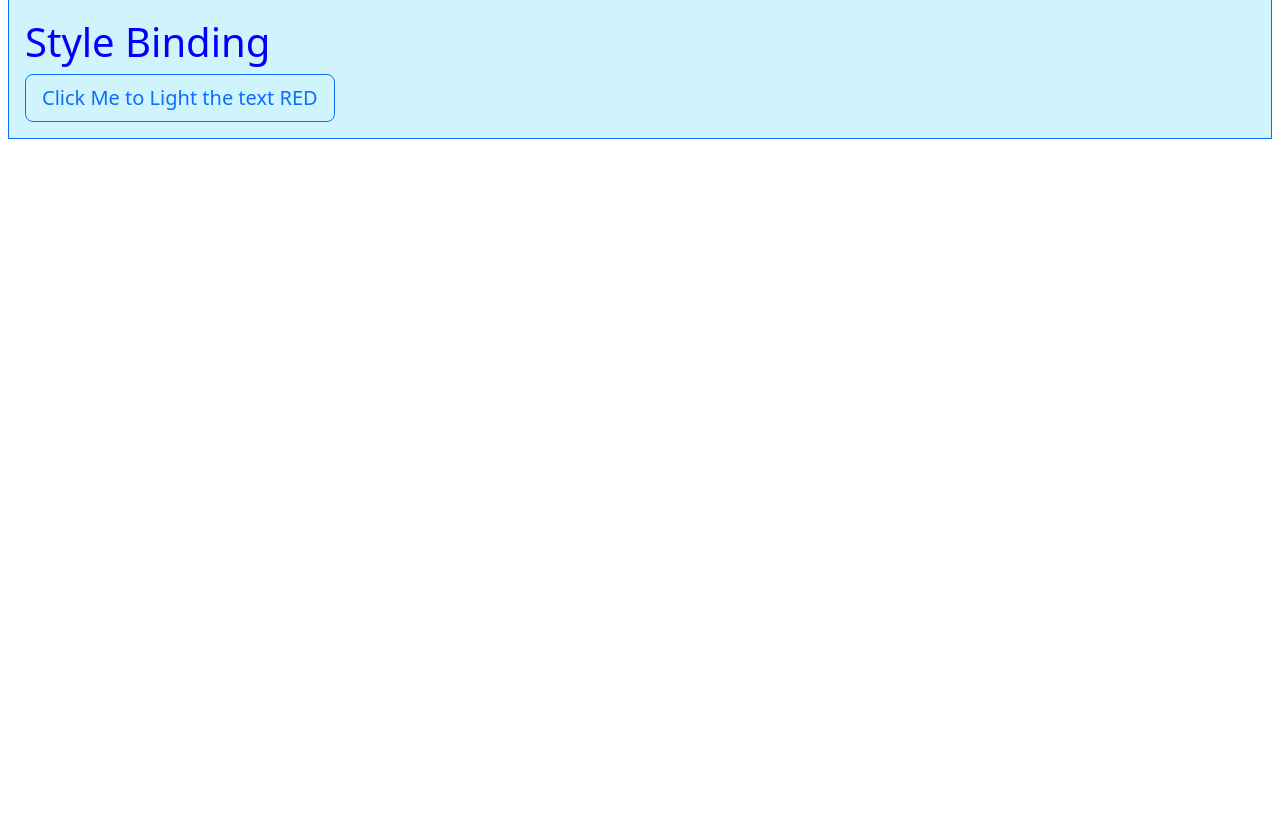
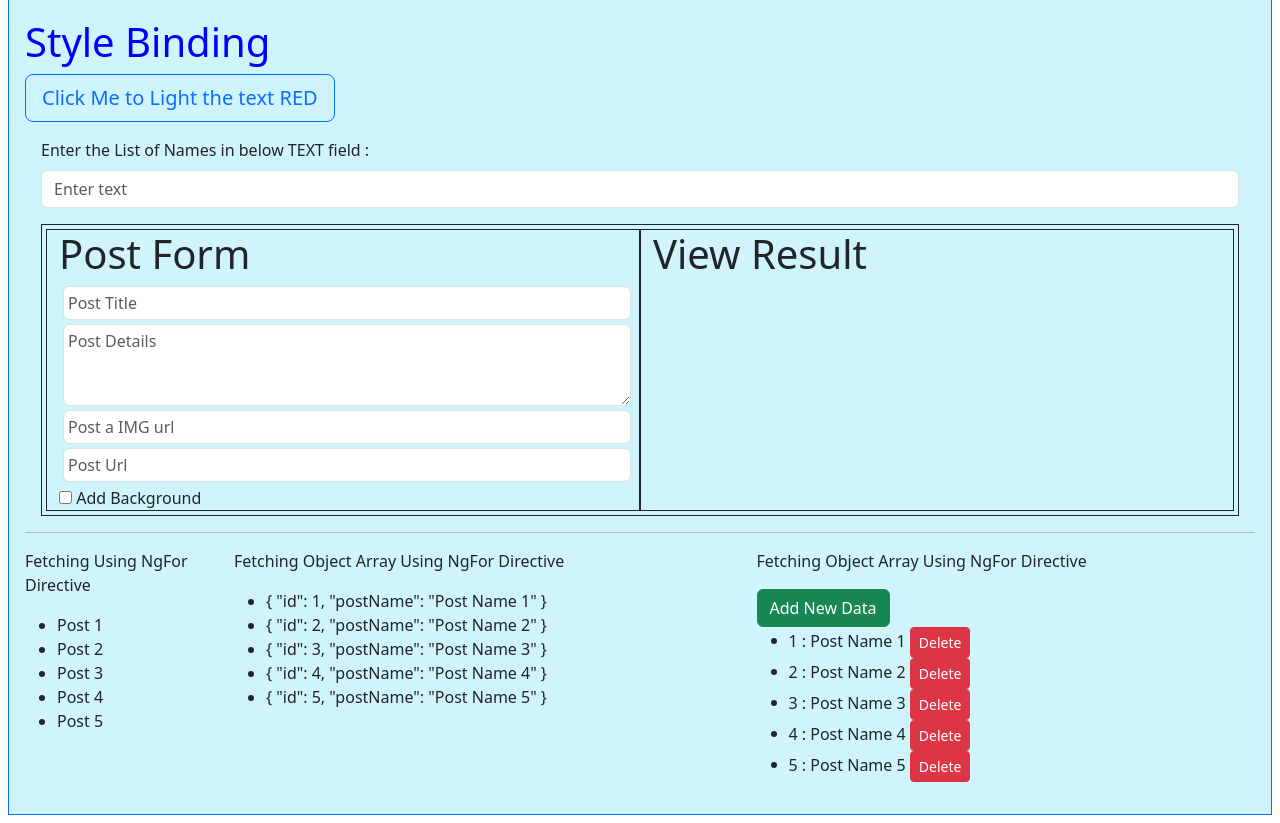
Before and after one commit to shameedshamee/weGrow.github.io, an Angular app: page / in a window 1280 px wide. Shown: the part 600-1423 px from the top of the page. Before the commit the page ends 800 px from the top, so only its background shows below. Built offline with nearby package versions, Linux system fonts and the light colour scheme.

Commit message:
New Changes on 13-06-2024

```diff
--- a/angular.json
+++ b/angular.json
@@ -102,5 +102,7 @@
   },
   "cli": {
     "analytics": false
+
+
   }
 }
--- a/src/app/practice-block/practice-block.component.css
+++ b/src/app/practice-block/practice-block.component.css
@@ -1,3 +1,8 @@
 .text-red{
     color: red;
 }
+
+.add-background{
+    background-color: yellow;
+    padding: 10px;
+}
--- a/src/app/practice-block/practice-block.component.html
+++ b/src/app/practice-block/practice-block.component.html
@@ -11,11 +11,86 @@
      <p [class.text-red] = "bool">Class Binding Demo</p>
      <!-- Style Binding you need to learn HTML DOM style object -->
      <h1 [style.color] = "bool? 'red' : 'blue' "> Style Binding </h1>
-     <!-- Event Binding -->
+     <!-- Event Binding - Instead adding Onclick event all js thing we can easly bind it with ()  -->
      <button (click)="buttonClick()" class="btn btn-outline-primary btn-lg btn-block"> Click Me to Light the text RED</button>
+     <!-- Event Filtering adding the specific event -->
+     <div class="m-3 ">
+        <label for="basicInput" class="form-label ">Enter the List of Names in below TEXT field : </label>
+        <input type="text" (keyup.enter) = "onKeyup(username.value,username)" #username class="form-control" id="basicInput" placeholder="Enter text">
+     </div>
+     <!-- Template Binding - (keyup.enter) = "onKeyup(username.value,username)" #username -->
+     <div *ngFor="let user of usernames; let i = index" class="alert alert-info d-flex justify-content-between align-items-center">
+        {{ user }}
+        <button class="btn btn-danger btn-sm" (click)="deleteUsername(i)">Delete</button>
+
+      </div>
+        <!-- Two way data binding
+
+         One-Way sdata Binding = Can only bind data component to view
+         -  String Interpolation - {{title}}
+         -  Property Binding - [src]
+         -  Class Binding - [Class.text-red]
+         -  Style Binding - [style.backgroundColor]
+
+         Two-way Binding - [(ngModel)]
+
+
+      -->
+      <div class="border row m-3 p-1 border-dark">
+         <div class="col-6 border border-dark">
+            <h1> Post Form</h1>
+            <input type="text" placeholder="Post Title" class="form-control m-1 p-1" [(ngModel)]="postTitle">
+            <textarea rows="3" placeholder="Post Details" class="form-control m-1 p-1"  [(ngModel)]="postDetails"></textarea>
+            <input type="text" placeholder="Post a IMG url" class="form-control m-1 p-1" [(ngModel)]="imageURL" >
+            <input type="text" placeholder="Post Url" class="form-control m-1 p-1"  [(ngModel)]="postURL" >
+            <input type="checkbox" [(ngModel)]="addBackground"> Add Background
+         </div>
+         <div class="col-6 border-dark border">
+            <h1>View Result</h1>
+            <h1 style="color: red;"><span [class.add-background]="addBackground">{{postTitle}}</span></h1>
+            <p> {{postDetails}}</p>
+            <img [src]="imageURL" alt="" width="50%">
+            <a [href]="postURL" target="_blank" [style.display]=" postURL ? 'block' : 'none'"> More Details</a>
+         </div>
+      </div>
+      <hr>
+      <!-- NgFor Directive
+               -we use ngfor diretive to render an array inside the View
+               - Ngfor Directive is a structural Directive.
+               - with Ngfor Directive we can Manipulate the DOM
+         -->
+      <div class="row">
+         <div class="col-2">
+            <p>Fetching Using NgFor Directive</p>
+            <ul>
+               <li *ngFor="let post of postArray"> {{ post }}</li>
+            </ul>
+         </div>
+         <div class="col-5">
+            <p>Fetching Object Array Using NgFor Directive</p>
+            <div class="" *ngIf="objArray.length > 0 ; else noData">
+               <ul>
+                  <li *ngFor="let post of objArray"> {{ post | json }}</li>
+               </ul>
+            </div>
+            <ng-template #noData>
+               <div class=""  >
+                  <p style="color: red;">There is no Data to fetch...</p>
+               </div>
+            </ng-template>
+
+         </div>
+         <div class="col-5">
+            <p>Fetching Object Array Using NgFor Directive</p>
+            <button (click)="addNew()" class="btn btn-success"> Add New Data</button>
+            <ul>
+               <li *ngFor="let post of objArray; let i = index"> {{ post.id }} : {{post.postName }}
+               <button class="btn btn-danger btn-sm" (click)="onDelete(i)">Delete</button></li>
+            </ul>
+         </div>
 
 
 
+      </div>
     </div>
-
 </div>
--- a/src/app/practice-block/practice-block.component.ts
+++ b/src/app/practice-block/practice-block.component.ts
@@ -1,9 +1,16 @@
 import { Component } from '@angular/core';
+import { CommonModule } from '@angular/common';
+import { FormsModule } from '@angular/forms'
+
+// interface Post {
+//   id: number;
+//   postName: string;
+// }
 
 @Component({
   selector: 'app-practice-block',
   standalone: true,
-  imports: [],
+  imports: [CommonModule, FormsModule],
   templateUrl: './practice-block.component.html',
   styleUrl: './practice-block.component.css'
 })
@@ -11,9 +18,59 @@ export class PracticeBlockComponent {
   message: string = "Message From Typestript Component File"
   imgUrl: string = 'https://logowik.com/content/uploads/images/angular-new6082.logowik.com.webp'
 
+  postTitle!: string;
+  postDetails!: string;
+  imageURL!: string;
+  postURL!: string;
+  addBackground!: boolean;
+
   bool:boolean = false;
   buttonClick(){
     this.bool = !this.bool;
     // console.log(this.bool);
   }
+
+  // onKeyup(username: any){
+  //   console.log(username)
+  // }
+  usernames: string[] = [];
+
+  // onKeyup(username: string): void {
+  //   if (username.trim()) {
+  //     this.usernames.push(username.trim());
+  //   }
+  // }
+
+  onKeyup(username: string, inputElement: HTMLInputElement): void {
+    if (username.trim()) {
+      this.usernames.push(username.trim());
+      inputElement.value = ''; // Clear the input field after adding the username
+    }
+  }
+
+  deleteUsername(index: number): void {
+    this.usernames.splice(index, 1);
+  }
+
+  postArray:Array<string> = ['Post 1','Post 2','Post 3','Post 4','Post 5'];
+
+  objArray:Array<any> = [
+    { id: 1, postName: 'Post Name 1'},
+    { id: 2, postName: 'Post Name 2'},
+    { id: 3, postName: 'Post Name 3'},
+    { id: 4, postName: 'Post Name 4'},
+    { id: 5, postName: 'Post Name 5'},
+  ]
+
+  addNew(){
+    this.objArray.push({ id: 6, postName: 'Post Name 6'});
+  }
+  // // onDelete(post: Post): void {
+  //   // let index =this.objArray.indexOf(post);
+  //   this.objArray.splice(index, 1);
+  // }
+  onDelete(index: number): void {
+    // let index =this.objArray.indexOf(post);
+    this.objArray.splice(index, 1);
+  }
 }
```
Also changed, not shown: 1 other file (tests, documents, lock files or other folders).
